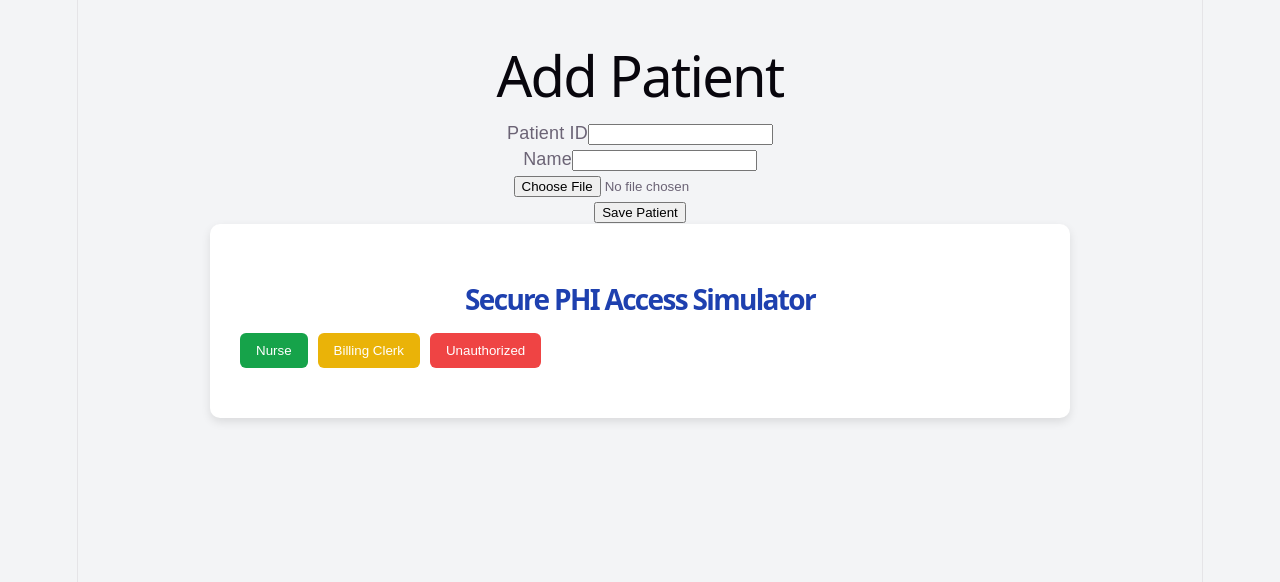
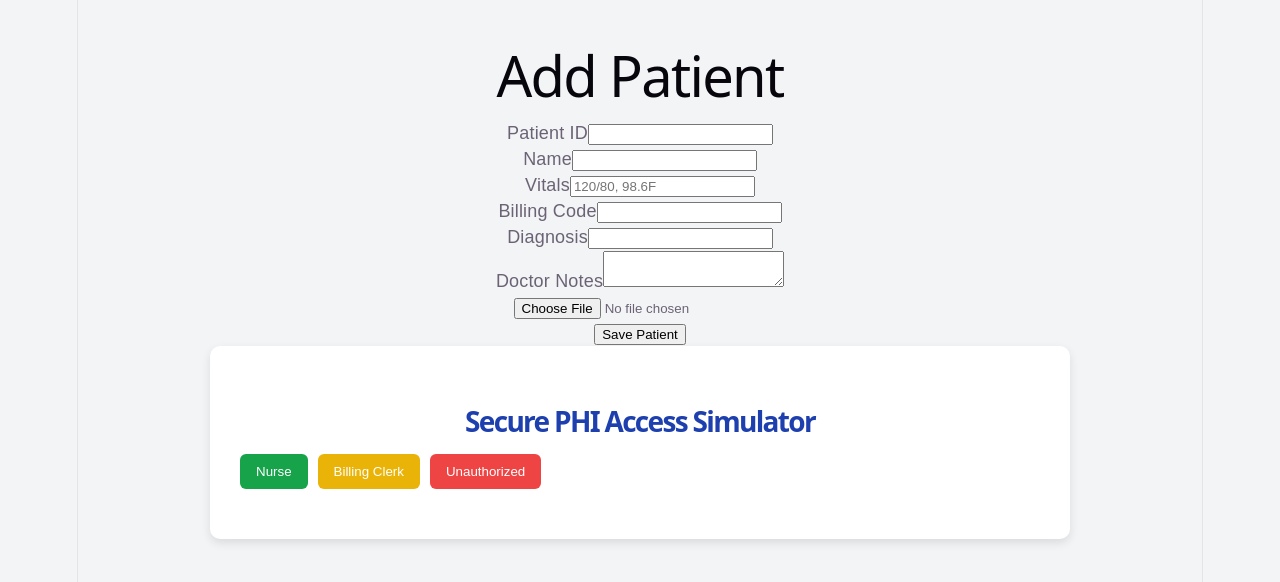
Before and after one commit to rahul123-sardar/frontend-health_care, a React app: page / in a window 1280 px wide. Shown: the top 582 px of the page. Built offline with nearby package versions, Linux system fonts and the light colour scheme; the HTML template or start-up script is replaced by a standard one.

Commit message:
first commit

```diff
--- a/src/AddPatient.jsx
+++ b/src/AddPatient.jsx
@@ -1,55 +1,27 @@
 import React, { useState } from "react";
-import { useFormik } from "formik";
-import * as Yup from "yup";
 import axios from "axios";
 
 const AddPatient = () => {
-  const [preview, setPreview] = useState(null);
-  const [progress, setProgress] = useState(0);
-  const [loading, setLoading] = useState(false);
-  const [imageUrl, setImageUrl] = useState("");
-
-  const formik = useFormik({
-    initialValues: {
+  const [patient, setPatient] = useState({
     patientId: "",
     name: "",
     vitals: "",
     billingCode: "",
     diagnosis: "",
     notes: "",
-    },
-    validationSchema: Yup.object({
-      patientId: Yup.number().required("Required"),
-      name: Yup.string().required("Required"),
-    }),
-    onSubmit: async (values, { resetForm }) => {
-      if (!imageUrl) {
-        alert("Please upload an image first!");
-        return;
-      }
-      const payload = { ...values, image: imageUrl };
-      console.log("Submitting payload:", payload);
+  });
+  const [image, setImage] = useState(null);
+  const [preview, setPreview] = useState(null);
+  const [imageUrl, setImageUrl] = useState("");
+  const [loading, setLoading] = useState(false);
+  const [progress, setProgress] = useState(0);
 
-      // Here you can send payload to your backend
-      try {
-        setLoading(true);
-        const res = await axios.post(
-          "https://backend-health-care-xr5d.vercel.app/api/patient/save",
-          payload
-        );
-        alert(res.data.message || "Patient saved successfully!");
-        resetForm();
-        setPreview(null);
-        setImageUrl("");
-      } catch (err) {
-        console.error(err);
-        alert(err.response?.data?.message || "Server error");
-      } finally {
-        setLoading(false);
-      }
-    },
-  });
+  // Handle input change
+  const handleChange = (e) => {
+    setPatient({ ...patient, [e.target.name]: e.target.value });
+  };
 
+  // Handle file select and preview
   const handleFileChange = async (e) => {
     const file = e.target.files[0];
     if (!file) return;
@@ -62,24 +34,66 @@ const AddPatient = () => {
     // Upload to Cloudinary
     const formData = new FormData();
     formData.append("file", file);
-  formData.append("upload_preset", "patient_unsigned"); // unsigned preset name
+    formData.append("upload_preset", "patient_unsigned"); // replace with your unsigned preset
 
     try {
       setLoading(true);
       setProgress(0);
+
       const res = await axios.post(
-      "https://api.cloudinary.com/v1_1/dchn8rrno/image/upload", // YOUR CLOUD NAME
+        "https://api.cloudinary.com/v1_1/dchn8rrno/image/upload", // your cloud name
         formData,
         {
-        onUploadProgress: (e) => {
-          setProgress(Math.round((e.loaded * 100) / e.total));
-        },
+          onUploadProgress: (e) =>
+            setProgress(Math.round((e.loaded * 100) / e.total)),
         }
       );
       setImageUrl(res.data.secure_url);
+      alert("Image uploaded successfully!");
     } catch (err) {
-    console.error("Cloudinary upload error:", err);
-    alert("Image upload failed");
+      console.error("Cloudinary error:", err);
+      alert("Image upload failed!");
+    } finally {
+      setLoading(false);
+    }
+  };
+
+  // Handle form submit
+  const handleSubmit = async (e) => {
+    e.preventDefault();
+    if (!patient.patientId || !patient.name) {
+      alert("Patient ID and Name are required!");
+      return;
+    }
+    if (!imageUrl) {
+      alert("Please upload an image first!");
+      return;
+    }
+
+    const payload = { ...patient, image: imageUrl };
+
+    try {
+      setLoading(true);
+      const res = await axios.post(
+        "https://backend-health-care-xr5d.vercel.app/api/patient/save",
+        payload
+      );
+      alert(res.data.message || "Patient saved successfully!");
+      setPatient({
+        patientId: "",
+        name: "",
+        vitals: "",
+        billingCode: "",
+        diagnosis: "",
+        notes: "",
+      });
+      setImage(null);
+      setPreview(null);
+      setImageUrl("");
+      setProgress(0);
+    } catch (err) {
+      console.error(err);
+      alert(err.response?.data?.message || "Server error");
     } finally {
       setLoading(false);
     }
@@ -92,34 +106,87 @@ const AddPatient = () => {
           Add Patient
         </h1>
 
-        <form onSubmit={formik.handleSubmit} className="space-y-6">
+        <form onSubmit={handleSubmit} className="space-y-6">
           <div className="grid grid-cols-1 md:grid-cols-2 gap-6">
             <div>
-              <label className="block font-medium text-gray-700 mb-1">Patient ID</label>
+              <label className="block font-medium text-gray-700 mb-1">
+                Patient ID
+              </label>
               <input
                 type="number"
                 name="patientId"
-                onChange={formik.handleChange}
-                value={formik.values.patientId}
+                value={patient.patientId}
+                onChange={handleChange}
                 className="w-full p-3 border rounded-xl focus:ring-2 focus:ring-indigo-400"
+                required
               />
-              {formik.touched.patientId && formik.errors.patientId ? (
-                <div className="text-red-500 text-sm mt-1">{formik.errors.patientId}</div>
-              ) : null}
             </div>
+
             <div>
-              <label className="block font-medium text-gray-700 mb-1">Name</label>
+              <label className="block font-medium text-gray-700 mb-1">
+                Name
+              </label>
               <input
                 type="text"
                 name="name"
-                onChange={formik.handleChange}
-                value={formik.values.name}
+                value={patient.name}
+                onChange={handleChange}
+                className="w-full p-3 border rounded-xl focus:ring-2 focus:ring-indigo-400"
+                required
+              />
+            </div>
+
+            <div>
+              <label className="block font-medium text-gray-700 mb-1">
+                Vitals
+              </label>
+              <input
+                type="text"
+                name="vitals"
+                value={patient.vitals}
+                onChange={handleChange}
+                placeholder="120/80, 98.6F"
                 className="w-full p-3 border rounded-xl focus:ring-2 focus:ring-indigo-400"
               />
-              {formik.touched.name && formik.errors.name ? (
-                <div className="text-red-500 text-sm mt-1">{formik.errors.name}</div>
-              ) : null}
             </div>
+
+            <div>
+              <label className="block font-medium text-gray-700 mb-1">
+                Billing Code
+              </label>
+              <input
+                type="number"
+                name="billingCode"
+                value={patient.billingCode}
+                onChange={handleChange}
+                className="w-full p-3 border rounded-xl focus:ring-2 focus:ring-indigo-400"
+              />
+            </div>
+          </div>
+
+          <div>
+            <label className="block font-medium text-gray-700 mb-1">
+              Diagnosis
+            </label>
+            <input
+              type="text"
+              name="diagnosis"
+              value={patient.diagnosis}
+              onChange={handleChange}
+              className="w-full p-3 border rounded-xl focus:ring-2 focus:ring-indigo-400"
+            />
+          </div>
+
+          <div>
+            <label className="block font-medium text-gray-700 mb-1">
+              Doctor Notes
+            </label>
+            <textarea
+              name="notes"
+              value={patient.notes}
+              onChange={handleChange}
+              className="w-full p-3 border rounded-xl focus:ring-2 focus:ring-indigo-400"
+            />
           </div>
 
           {/* File Upload */}
@@ -132,7 +199,11 @@ const AddPatient = () => {
             />
             {preview && (
               <div className="w-24 h-32 border rounded-xl overflow-hidden shadow-md bg-gray-100 flex items-center justify-center">
-                <img src={preview} alt="preview" className="object-cover w-full h-full" />
+                <img
+                  src={preview}
+                  alt="preview"
+                  className="object-cover w-full h-full"
+                />
               </div>
             )}
             {loading && (
```
Lines whose indentation alone changed are shown as unchanged.
